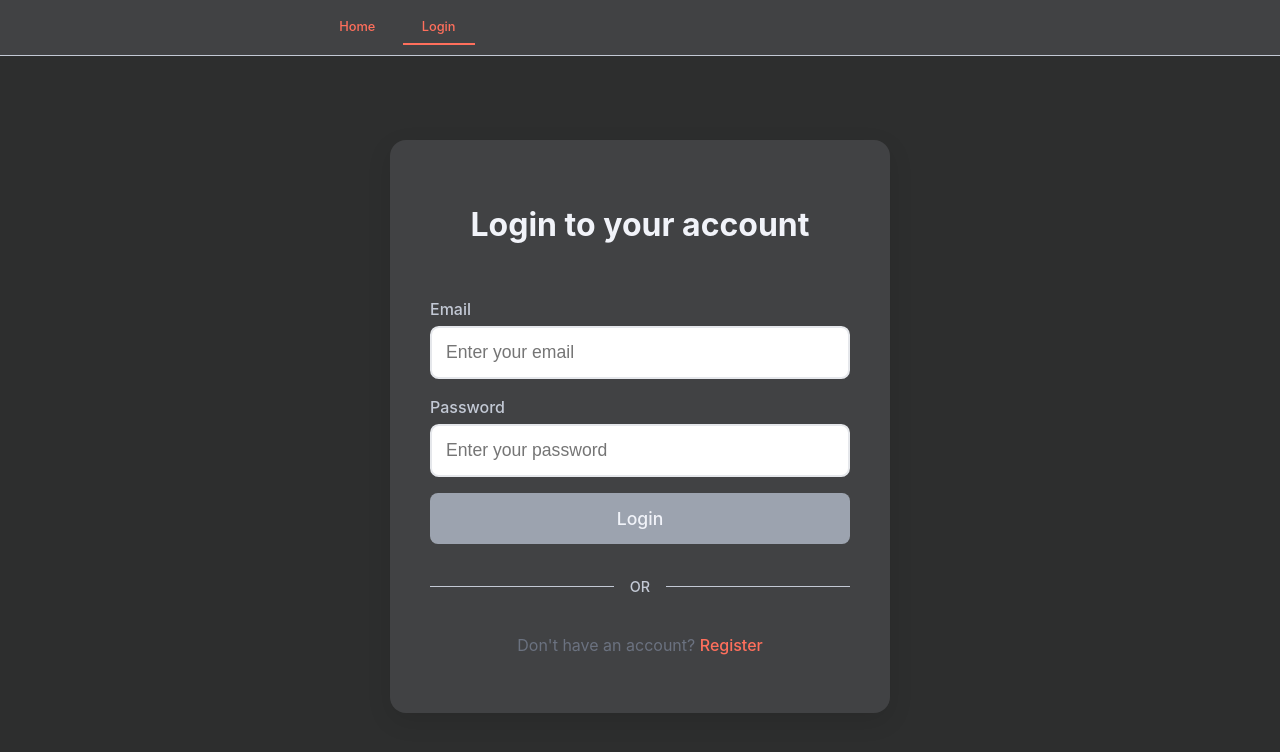
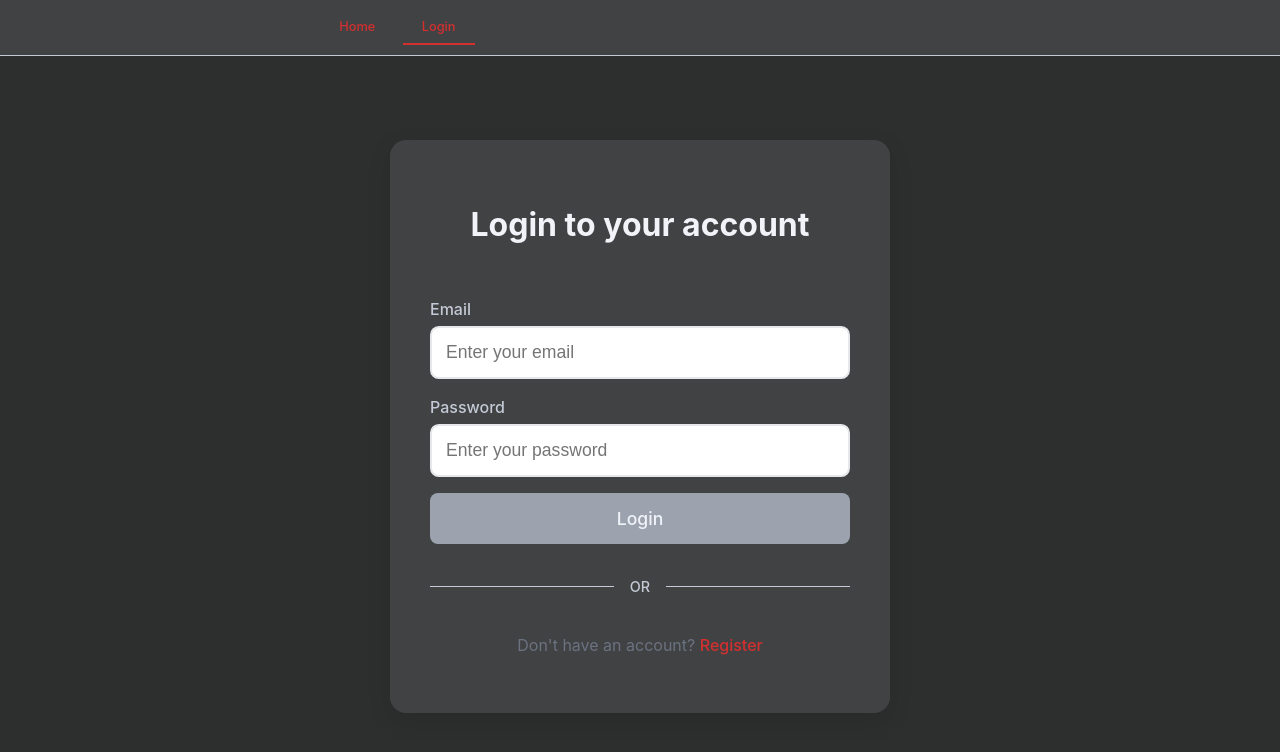
Before and after one commit to HexaTeam-By-Epitech/area, a Vue app in the folder frontend/: page /webauth in a window 1280 px wide. Shown: the top 752 px of the page. Built offline with nearby package versions, Linux system fonts and the light colour scheme; no server answers.

Commit message:
fix: color contrasts

```diff
--- a/frontend/src/assets/styles/colors.css
+++ b/frontend/src/assets/styles/colors.css
@@ -1,8 +1,7 @@
 :root {
-  --button-color: #ff6f5c;
+    --button-color: #D32F2F;
     --button-color-disabled: #9ca3af;
-  --button-color-error: #ef4444;
-  --button-hover: #ef4e39;
+    --button-hover: #E53935;
 
     --text-primary: #f1f3f9;
     --text-secondary: #c3c9d5;
--- a/frontend/src/views/auth/LoggedIn.vue
+++ b/frontend/src/views/auth/LoggedIn.vue
@@ -41,11 +41,11 @@ const authStore = useAuthStore();
 }
 
 .logout-btn {
-  background: var(--button-color-error) !important;
+  background: var(--button-color) !important;
 
 }
 .logout-btn:hover {
-  background: #dc2626 !important;
+  background: var(--button-hover) !important;
   border: none;
 }
 
```
Lines whose indentation alone changed are shown as unchanged.
